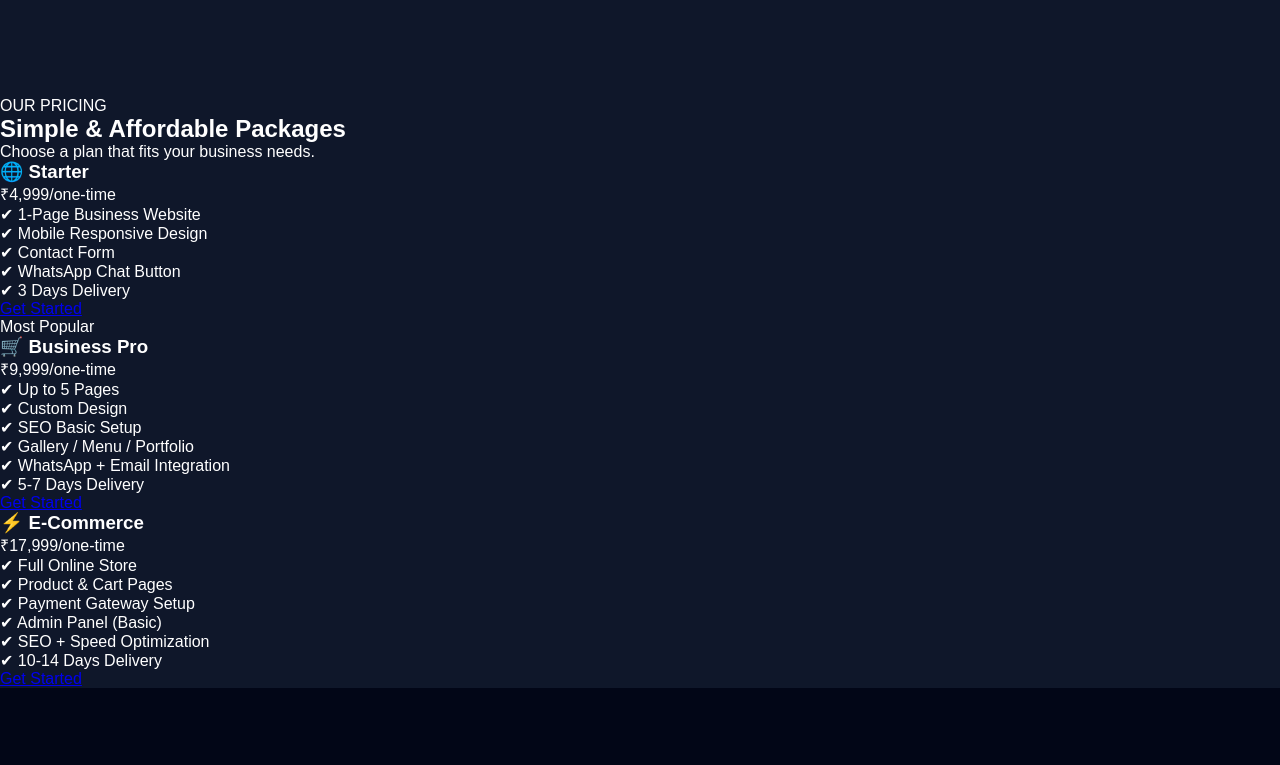
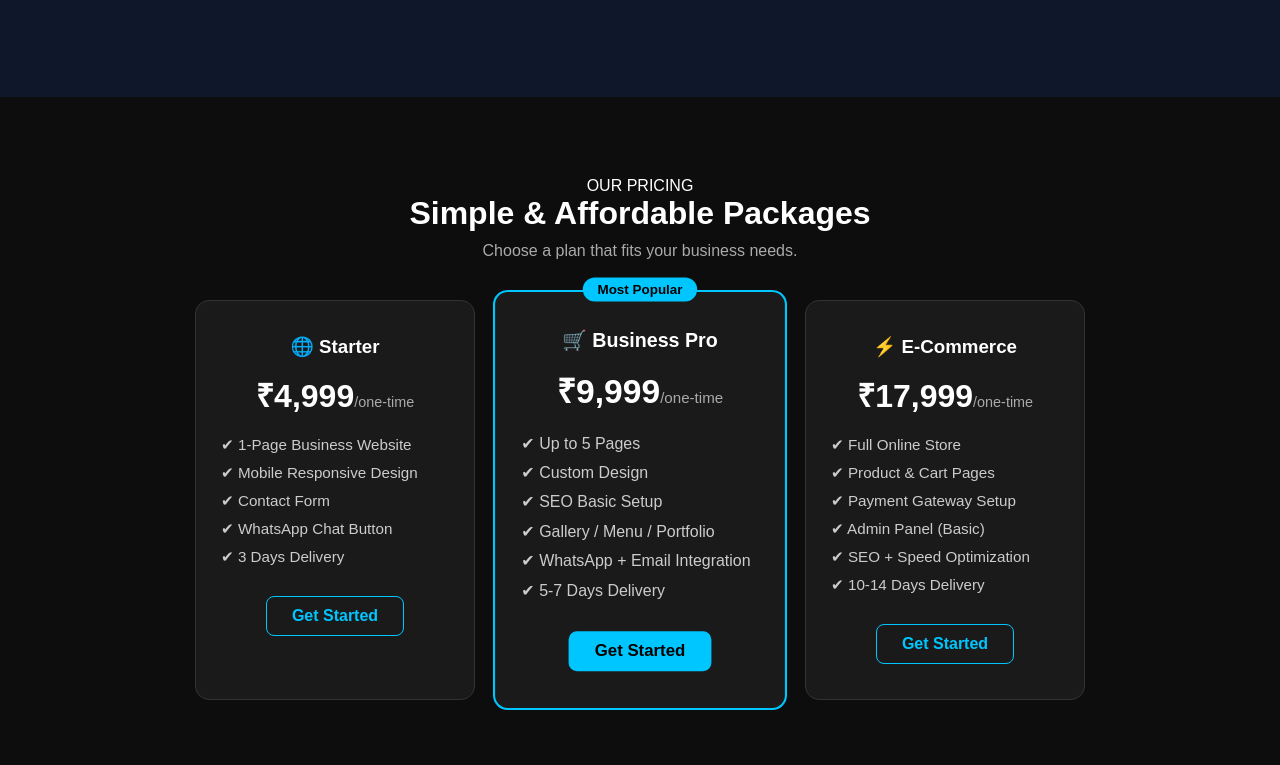
Before and after one commit to jpddhoni-star/TONY-Web-Solutions, a plain HTML site: page index.html in a window 1280 px wide. Shown: the part 1995-2760 px from the top of the page. Drawn offline with Linux system fonts and the light colour scheme.

Commit message:
Add pricing section styles to style.css

```diff
--- a/style.css
+++ b/style.css
@@ -1058,3 +1058,103 @@ nav ul li a:hover {
     }
 
 }
+
+.pricing-section {
+  padding: 80px 20px;
+  text-align: center;
+  background: #0d0d0d;
+  color: #fff;
+}
+
+.pricing-section h2 {
+  font-size: 2rem;
+  margin-bottom: 10px;
+}
+
+.section-sub {
+  color: #aaa;
+  margin-bottom: 40px;
+}
+
+.pricing-grid {
+  display: flex;
+  flex-wrap: wrap;
+  gap: 25px;
+  justify-content: center;
+}
+
+.pricing-card {
+  background: #1a1a1a;
+  border: 1px solid #333;
+  border-radius: 14px;
+  padding: 35px 25px;
+  width: 280px;
+  position: relative;
+  transition: transform 0.3s ease;
+}
+
+.pricing-card:hover {
+  transform: translateY(-8px);
+}
+
+.pricing-card.popular {
+  border: 2px solid #00c6ff;
+  transform: scale(1.05);
+}
+
+.badge {
+  position: absolute;
+  top: -14px;
+  left: 50%;
+  transform: translateX(-50%);
+  background: #00c6ff;
+  color: #000;
+  padding: 4px 14px;
+  border-radius: 20px;
+  font-size: 0.8rem;
+  font-weight: bold;
+}
+
+.price {
+  font-size: 2rem;
+  font-weight: bold;
+  margin: 15px 0;
+}
+
+.price span {
+  font-size: 0.9rem;
+  color: #aaa;
+  font-weight: normal;
+}
+
+.pricing-card ul {
+  list-style: none;
+  padding: 0;
+  margin: 20px 0;
+  text-align: left;
+}
+
+.pricing-card ul li {
+  margin: 10px 0;
+  color: #ccc;
+  font-size: 0.95rem;
+}
+
+.btn-outline, .btn-fill {
+  display: inline-block;
+  padding: 10px 25px;
+  border-radius: 8px;
+  text-decoration: none;
+  font-weight: 600;
+  margin-top: 10px;
+}
+
+.btn-outline {
+  border: 1px solid #00c6ff;
+  color: #00c6ff;
+}
+
+.btn-fill {
+  background: #00c6ff;
+  color: #000;
+}
```
